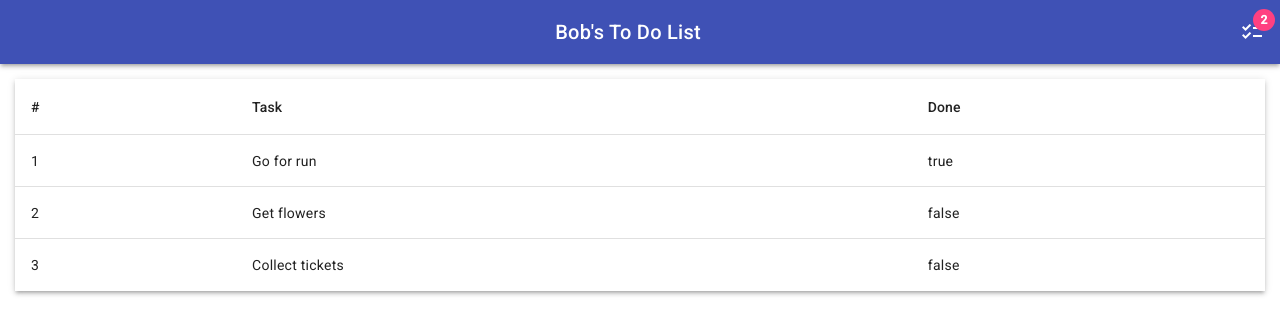
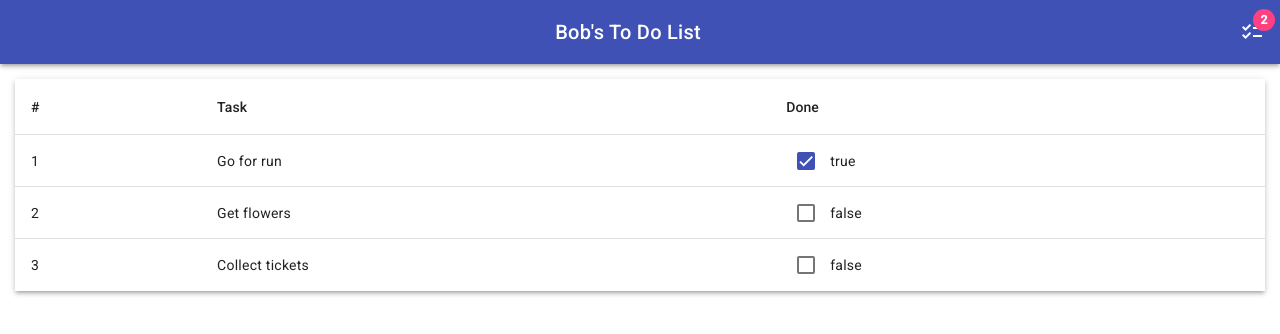
Before and after one commit to DeLaHelias/todo, an Angular app: page / in a window 1280 px wide. Shown: the top 334 px of the page. Built offline with nearby package versions, Linux system fonts and the light colour scheme.

Commit message:
Checkbox added.

```diff
--- a/src/app/app.component.html
+++ b/src/app/app.component.html
@@ -20,7 +20,11 @@
 
     <ng-container matColumnDef="done">
       <th mat-header-cell *matHeaderCellDef>Done</th>
-      <td mat-cell *matCellDef="let item"> {{item.complete }} </td>
+      <td mat-cell *matCellDef="let item">
+        <mat-checkbox [(ngModel)]="item.complete" color="primary">
+          {{item.complete }}
+        </mat-checkbox>
+      </td>
     </ng-container>
 
     <tr mat-header-row *matHeaderRowDef="['id', 'task', 'done']"></tr>
```
